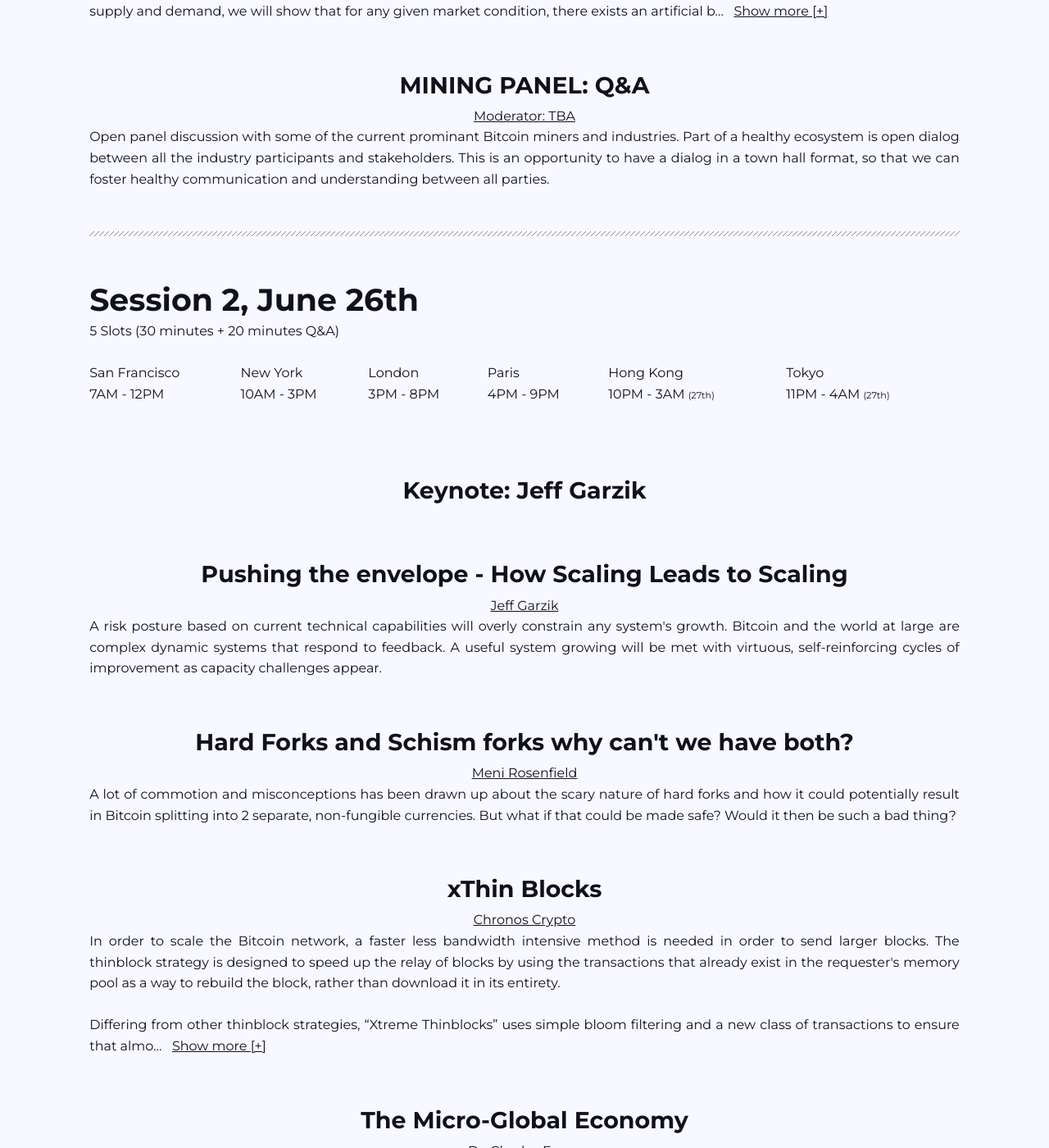
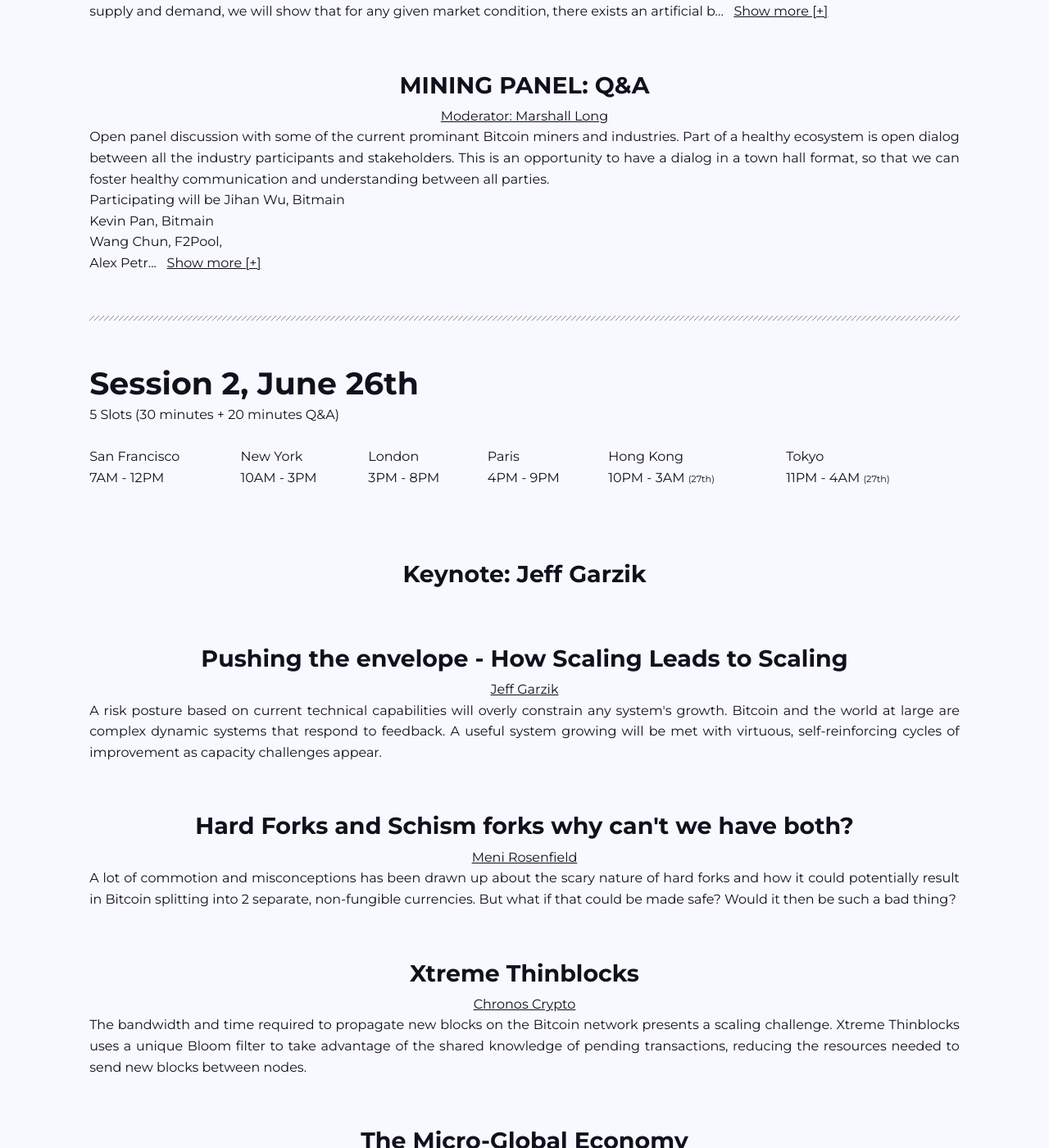
Before and after one commit to bitcoinclassic/onChain, a Jekyll site: the page built from presentations.html, in a window 1280 px wide and 1400 px high, scrolled down 903 px. Shown: the whole window at 82% size. Built offline with Jekyll 4.4.1, drawn with Linux system fonts in a browser that asks for light colours; nearby versions of some CDN libraries; comment, search, counter and statistics services are not loaded.

Commit message:
fixed the the xthin blocks presentation description

```diff
--- a/presentations.html
+++ b/presentations.html
@@ -51,9 +51,17 @@
 
     <article class="paper">
         <h2>MINING PANEL: Q&A</h2>
-        <span class="author"><a href="/speakers.html#">Moderator: TBA</a></span>
+        <span class="author"><a href="/speakers.html#">Moderator: Marshall Long</a></span>
         <p class="more">
         Open panel discussion with some of the current prominant Bitcoin miners and industries.  Part of a healthy ecosystem is open dialog between all the industry participants and stakeholders.  This is an opportunity to have a dialog in a town hall format, so that we can foster healthy communication and understanding between all parties.
+        <br>
+        Participating will be
+        Jihan Wu, Bitmain <br>
+        Kevin Pan, Bitmain <br>
+        Wang Chun, F2Pool, <br>
+        Alex Petrov, Bitfury, <br>
+        Robin Yao, BW <br>
+
         </p>
     </article>
 
@@ -108,10 +116,10 @@
     </article>
 
         <article class="paper">
-        <h2>xThin Blocks</h2>
+        <h2>Xtreme Thinblocks</h2>
         <span class="author"><a href="/speakers.html#crypto">Chronos Crypto</a></span>
         <p class="more">
-            In order to scale the Bitcoin network, a faster less bandwidth intensive method is needed in order to send larger blocks. The thinblock strategy is designed to speed up the relay of blocks by using the transactions that already exist in the requester's memory pool as a way to rebuild the block, rather than download it in its entirety. <br><br>Differing from other thinblock strategies, “Xtreme Thinblocks” uses simple bloom filtering and a new class of transactions to ensure that almost all block requests only require a single round trip, which is essential for good performance on a system where transaction rates are steadily climbing and only a single threaded network layer exists. In addition, Xtreme Thinblocks uses a 64 bit transaction hash which further reduces thinblock size; in doing so a typical 1MB block can be reduced to a 10KB to 25KB thinblock.
+            The bandwidth and time required to propagate new blocks on the Bitcoin network presents a scaling challenge. Xtreme Thinblocks uses a unique Bloom filter to take advantage of the shared knowledge of pending transactions, reducing the resources needed to send new blocks between nodes.
         </p>
     </article>
 
```
